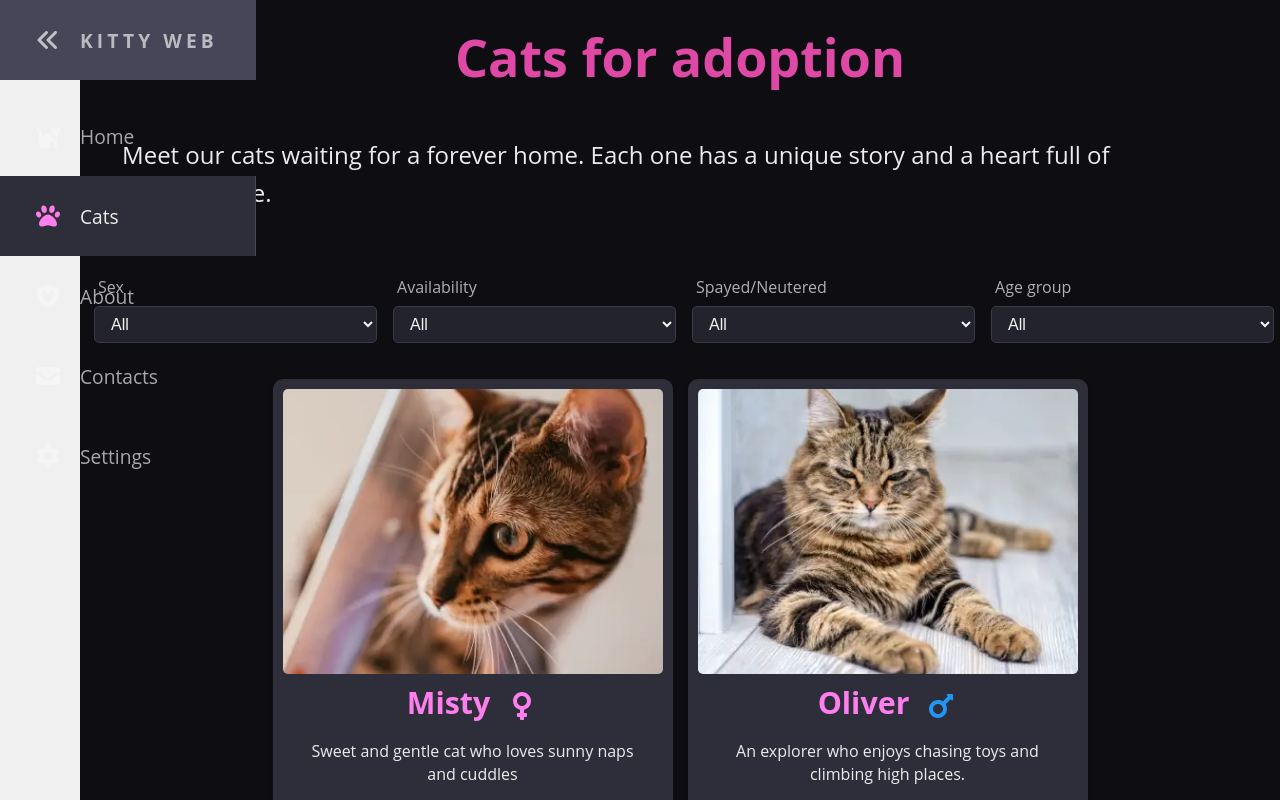
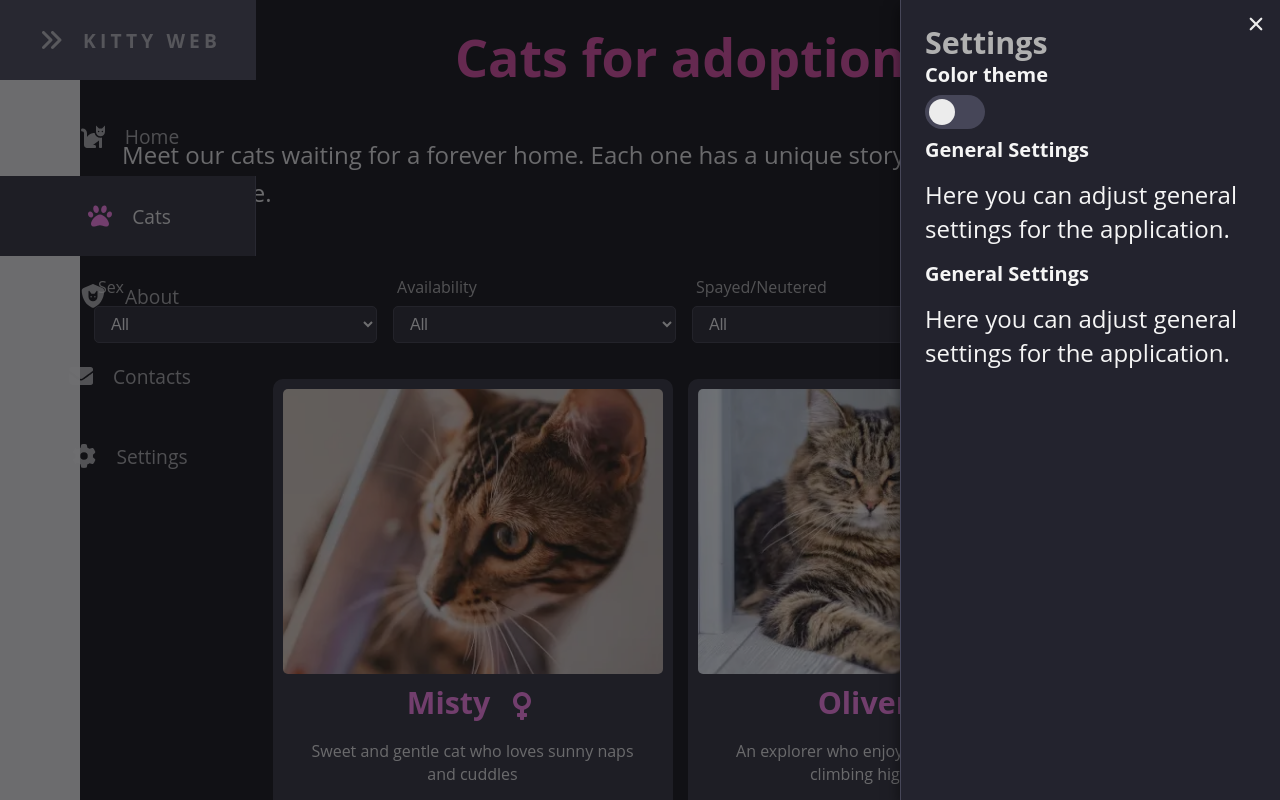
Before and after one commit to Alena0490/Cat-adoption-app, a React (Create React App) app in the folder cat-hub/: page /cats in a window 1280 px wide. Both pictures are taken after a click on the button "Settings". Shown: the top 800 px of the page. Built offline with nearby package versions, Linux system fonts and the light colour scheme.

Commit message:
clor theme settings, setting the image, the setting page, adding the dark theme variables

```diff
--- a/cat-hub/public/index.html
+++ b/cat-hub/public/index.html
@@ -7,5 +7,15 @@
 </head>
 <body>
   <div id="result"></div>
+
+    <script>
+    (function () {
+      try {
+        var saved = localStorage.getItem('theme');         // 'light' | 'dark' | null
+        if (saved === 'light') document.documentElement.classList.add('light-theme');
+        else document.documentElement.classList.remove('light-theme'); // default dark
+      } catch (e) {}
+    })();
+  </script>
 </body>
 </html>
--- a/cat-hub/src/App.js
+++ b/cat-hub/src/App.js
@@ -7,15 +7,29 @@ import Contacts from './pages/Contacts';
 import Error from './pages/Error';
 import Menu from './components/Menu';
 import Footer from './components/Footer';
+import SettingsSidebar from "./components/SettingsSidebar";
 
 const App = () => {
   const [isSettingsOpen, setIsSettingsOpen] = useState(false);
+
+  // volání Menu:
+  <Menu onOpenSettings={() => setIsSettingsOpen(true)} />
+
+  useEffect(() => {
+      document.body.style.overflow = isSettingsOpen ? "hidden" : "";
+      return () => (document.body.style.overflow = "");
+  }, [isSettingsOpen]);
 
   return (
     <BrowserRouter>
       <header className="header">
           <Menu onOpenSettings={() => setIsSettingsOpen(true)} />
       </header>
+
+      {isSettingsOpen && (
+        <SettingsSidebar onClose={() => setIsSettingsOpen(false)} />
+      )}
+
       <main className="main-content">
         <Routes>
         <Route path="/" element={<Home />} />
--- a/cat-hub/src/components/Menu.css
+++ b/cat-hub/src/components/Menu.css
@@ -60,7 +60,7 @@
     display: flex;
     align-items: center;
     justify-content: center;
-    width: auto;
+    width: 100%;
     height: 5rem;
     color: var(--text-secondary);
     text-decoration: none;
@@ -231,6 +231,7 @@ main {
         display: flex;
         justify-content: flex-start;
         padding: 2rem;
+        width: 100%;
     }
 
 }
--- a/cat-hub/src/components/OneCat.css
+++ b/cat-hub/src/components/OneCat.css
@@ -86,7 +86,7 @@ h2 .sex-icon {
 }
 
 .buttons button {
-    background-color: var(--icon-secondary);
+    background-color: var(--button-primary);
     color: var(--text-secondary);
     border: none;
     padding: 0.5rem 1rem;
@@ -117,13 +117,13 @@ h2 .sex-icon {
 }
 
 .buttons .adopt-button.disabled:hover {
-    background-color: var(--icon-secondary);
+    background-color: var(--button-primary);
     cursor: not-allowed;
     transform: none;
 }
 
 .buttons .adopt-button:hover {
-    background-color: var(--icon-primary);
+    background-color: var(--button-secondary);
 }
 
 @media (max-width: 668px) {
--- a/cat-hub/src/components/OneCat.js
+++ b/cat-hub/src/components/OneCat.js
@@ -46,7 +46,7 @@ const OneCat = ({ cat }) => {
             type="button"
             // onClick={()=>openDonate(cat.id)}
         >
-            Buy treats (€3)
+            Buy dinner (€5)
         </button>
          <button
           className={`adopt-button${adopted ? ' disabled' : ''} btn`}
--- /dev/null
+++ b/cat-hub/src/components/SettingsContent.css
@@ -0,0 +1,48 @@
+
+
+.theme-label {
+    position: relative;
+    top: 0rem;
+    left: 0rem;
+    width: 60px;
+    height: 34px;
+    display: inline-block;
+    z-index: 8;
+    margin: 0.5rem 0;
+}
+
+input#theme-toggle {
+  opacity: 0;
+  width: 0;
+  height: 0;
+}
+
+.slider {
+  position: absolute;
+  cursor: pointer;
+  inset: 0;
+  background-color: var(--bg-primary-lighter);
+  border-radius: 34px;
+  transition: background-color 0.4s;
+}
+
+.slider::before {
+  position: absolute;
+  content: "";
+  height: 26px;
+  width: 26px;
+  left: 4px;
+  bottom: 4px;
+  background-color: var(--text-secondary);
+  border-radius: 50%;
+  transition: transform 0.4s;
+}
+
+input:checked + .slider {
+  background-color: var(--icon-primary-dark);
+}
+
+input:checked + .slider::before {
+  transform: translateX(26px);
+  background-color: var( --bg-secondary);
+}
--- /dev/null
+++ b/cat-hub/src/components/SettingsContent.js
@@ -0,0 +1,49 @@
+import "./SettingsContent.css";
+import { useState } from "react";
+
+const SettingsContent = () => {
+
+    const saved = localStorage.getItem('theme');
+    document.documentElement.classList.toggle('light-theme', saved === 'light');
+
+    const [isLight, setIsLight] = useState(
+    document.documentElement.classList.contains("light-theme")
+);
+function toggleTheme(e) {
+    const light = e.target.checked;
+    setIsLight(light);
+    document.documentElement.classList.toggle("light-theme", light);
+    localStorage.setItem("theme", light ? "light" : "dark");
+}
+
+    return (
+        <article className="settings-content">
+                <div className="settings-section">
+                    <h3>Color theme</h3>
+                    <label for="theme-toggle" className="theme-label">
+                        <input
+                            type="checkbox"
+                            checked={isLight}
+                            onChange={toggleTheme}
+                            aria-label="Color theme toggle"
+                            className="theme-toggle"
+                            id="theme-toggle"
+                            />
+                            <span class="slider"></span>
+                        </label>
+                </div>
+
+                <div className="settings-section">
+                    <h3>General Settings</h3>
+                    <p>Here you can adjust general settings for the application.</p>
+                </div>
+
+                <div className="settings-section">
+                    <h3>General Settings</h3>
+                    <p>Here you can adjust general settings for the application.</p>
+                </div>
+        </article>
+    )
+}
+
+export default SettingsContent;
--- a/cat-hub/src/components/SettingsSidebar.css
+++ b/cat-hub/src/components/SettingsSidebar.css
@@ -0,0 +1,47 @@
+/* Backdrop */
+.modal-backdrop {
+  position: fixed;
+  inset: 0;
+  background: var(--overlay-600, rgba(20,20,24,.60));
+  z-index: 100;            /* > navbar */
+  display: grid;
+  place-items: stretch;    /* panel se zarovná vpravo (viz níž) */
+}
+
+/* SETTINGS SIDEBAR */
+.settings-sidebar {
+  position: fixed;
+  top: 0;
+  right: 0;
+  height: 100vh;
+  width: min(90vw, 380px);
+  background: var(--bg-primary);
+  color: var(--text-primary);
+  border-left: 1px solid var(--bg-primary-lighter);
+  box-shadow: var(--shadow-strong, 0 6px 14px rgba(0,0,0,.55));
+  padding: var(--s-4, 1.5rem);
+  transform: translateX(100%);
+  animation: slide-in var(--transition-speed, .3s) var(--transition-timing, ease-out) forwards;
+}
+
+/* Close button */
+.settings-close {
+  background: transparent;
+  border: none;
+  color: var(--text-secondary);
+  font-size: 1.5rem;
+  cursor: pointer;
+  position: absolute;
+  top: .75rem;
+  right: .75rem;
+}
+
+/* Open settings*/
+@keyframes slide-in {
+  to { transform: translateX(0); }
+}
+
+/* MOBILE */
+@media (max-width: 600px) {
+  .settings-sidebar { padding: 1rem; }
+}
--- a/cat-hub/src/components/SettingsSidebar.js
+++ b/cat-hub/src/components/SettingsSidebar.js
@@ -1,14 +1,37 @@
 import './SettingsSidebar.css';
 import { IoClose } from "react-icons/io5";
+import { useEffect, useRef } from "react";
+import SettingsContent from "./SettingsContent";
 
 const SettingsSidebar = ({ onClose }) => {
-        return (
-            <aside className="settings-sidebar">
-                <button onClick={onClose}><IoClose /></button>
-                <h2>Settings</h2>
-                {/* obsah nastavení */}
-            </aside>
-            )
-        }
+  const panelRef = useRef(null);
+
+  // Esc zavře
+  useEffect(() => {
+    const onKey = (e) => e.key === "Escape" && onClose?.();
+    window.addEventListener("keydown", onKey);
+    return () => window.removeEventListener("keydown", onKey);
+  }, [onClose]);
+
+  return (
+    <div className="modal-backdrop" onClick={onClose} aria-hidden="true">
+      <aside
+        className="settings-sidebar"
+        role="dialog"
+        aria-modal="true"
+        aria-labelledby="settings-title"
+        onClick={(e) => e.stopPropagation()} // klik uvnitř nezavře
+        ref={panelRef}
+        tabIndex={-1}
+      >
+        <button className="settings-close" onClick={onClose} aria-label="Close settings">
+          <IoClose />
+        </button>
+        <h2 id="settings-title">Settings</h2>
+        <SettingsContent />
+      </aside>
+    </div>
+  );
+};
 
 export default SettingsSidebar;
--- a/cat-hub/src/index.css
+++ b/cat-hub/src/index.css
@@ -37,6 +37,7 @@
   --icon-secondary: #df49a6;
   --icon-secondary-light: #f178bd;
   --icon-secondary-dark: #b93084;
+  --button-primary: #df49a6;
 
      /*Status colors*/
     --color-success: #4caf50;
@@ -92,6 +93,53 @@
     /* Radius */
     --radius-lg: 0.625rem;   /* 10px */
     --radius-sm: 0.3125rem;  /* 5px  */
+}
+
+:root.light-theme {
+  /* Light theme – tmavý text na světlém pozadí */
+  --text-primary:   #141418;
+  --text-secondary: #383a44;
+  --text-muted:     #2A2B31;
+  --text-soft:      #6b6c76;
+  --text-disabled:  #B3B5BD;
+  --text-strong:    #0D0E12;
+
+  --text-inverse:          #f5f5f5;
+  --text-inverse-muted:    #ececec;
+  --text-inverse-soft:     #b0b0b0;
+  --text-inverse-strong:   #ffffff;
+  --text-inverse-disabled: #b3b5bd;
+
+  --bg-primary: #f6f7f9;
+  --bg-primary-light: #e9ebf2;
+  --bg-primary-lighter: #c0c2cc;
+  --bg-primary-dark: #e9ebf2;
+
+  --bg-secondary: #ffffff;
+  --bg-secondary-light: #f6f7f9;
+  --bg-secondary-dark: #e9ebf2;
+
+  --icon-primary: #f178bd;
+  --icon-primary-light: #f178bd;
+  --icon-primary-dark: #b93084;
+
+  --icon-secondary: #b93084;
+  --icon-secondary-light: #ffa3f3;
+  --icon-secondary-dark: #e352c7;
+  --button-primary: #f05cd2;
+  --button-secondary: #ffa3f3;
+
+  --color-success: #2e7d32;
+  --color-success-light: #a5d6a7;
+
+  --color-error: #c62828;
+  --color-error-light: #ef9a9a;
+
+  --color-warning: #ef6c00;
+  --color-warning-light: #ffcc80;
+
+  --color-info: #1565c0;
+  --color-info-light: #90caf9;
 }
 
 html {
--- a/cat-hub/src/pages/Home.js
+++ b/cat-hub/src/pages/Home.js
@@ -12,10 +12,10 @@ const Home = () => {
                 <p className="introduction">Your one-stop destination for&nbsp;adopting cats.</p>
                 <div className="hero-cta">
                     <a href="/cats" className="btn btn-primary">Adopt a Cat</a>
-                    <a href="/contacts" className="btn btn-secondary">Support Us</a>
+                    <a href="/contacts#donate" className="btn btn-secondary">Support Us</a>
                 </div>
                 <a href="#mission" className="scroll-down" aria-label="scroll down to content">
-                    <FaAnglesDown className="scroll-down" />
+                    <FaAnglesDown className="scroll-icon" />
                 </a>
             </section>
             <section className="mission page" id="mission" aria-label="our-mission">
```
Also changed, not shown: cat-hub/src/pages/Home.css (+22 -1 lines), cat-hub/src/images/heading-photo7.webp (added).
